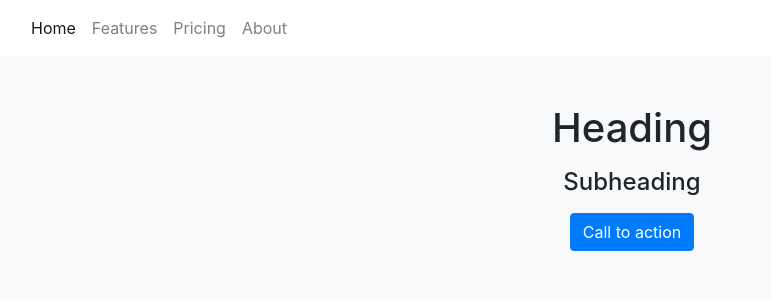
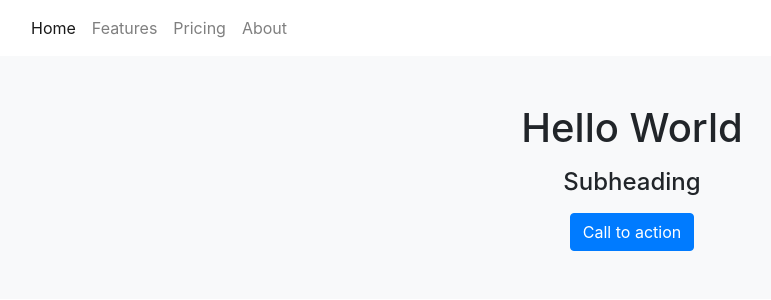
Before and after one commit to felix-wilberg/found_company, a React (Create React App) app: page / in a window 1280 px wide. Shown: the top 300 px of the page, without its empty margins (8-779 px from the left). Built offline with nearby package versions, Linux system fonts and the light colour scheme.

Commit message:
changed App.js and Main.js

```diff
--- a/src/Components/App.js
+++ b/src/Components/App.js
@@ -2,8 +2,6 @@
 
 import "./App.css";
 import { Main } from "./Main";
-
-
 
 class App extends Component{
   constructor(props) {
@@ -45,6 +43,7 @@
       return (
           <>
             <Main drizzle={this.props.drizzle} drizzleState={this.state.drizzleState} />
+              <div></div>
           </>
       );
     }
--- a/src/Components/Main.js
+++ b/src/Components/Main.js
@@ -8,7 +8,7 @@
           <div>
               <Navbar />
               <div className='p-5 text-center bg-light'>
-                  <h1 className='mb-3'>Heading</h1>
+                  <h1 className='mb-3'>Hello World</h1>
                   <h4 className='mb-3'>Subheading</h4>
                   <a className='btn btn-primary' href='App.js' role='button'>
                       Call to action
```
